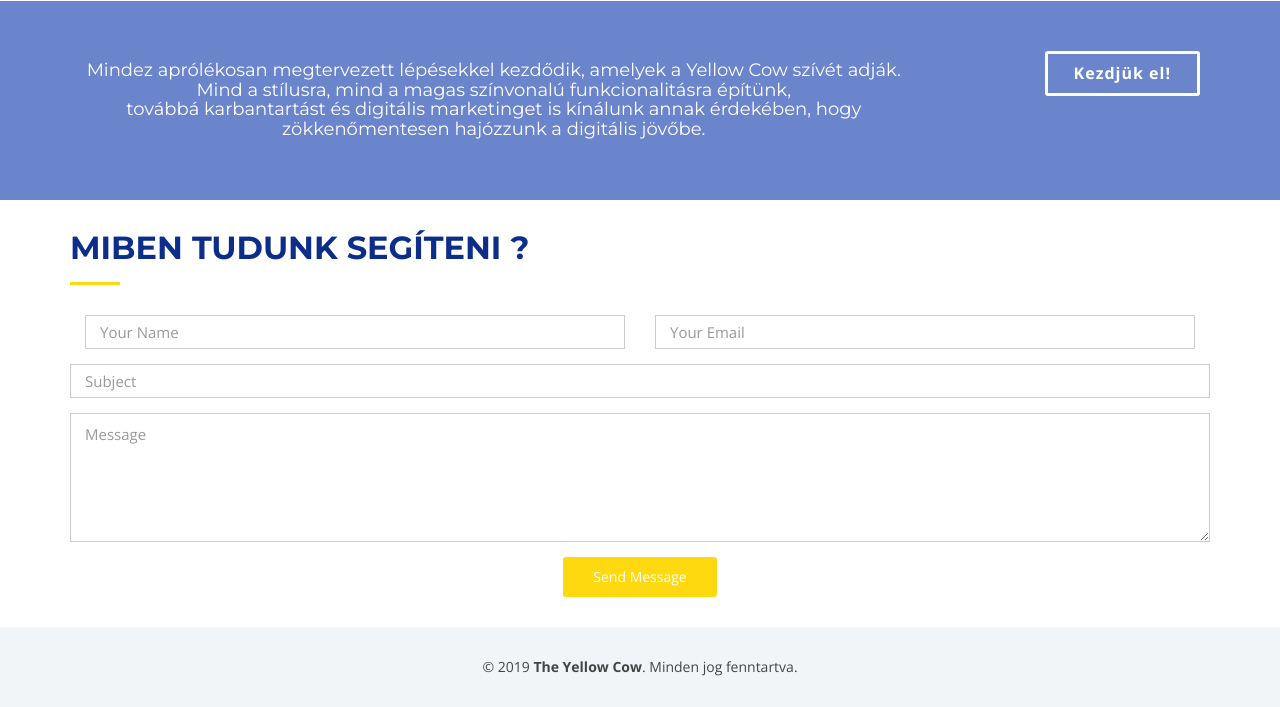
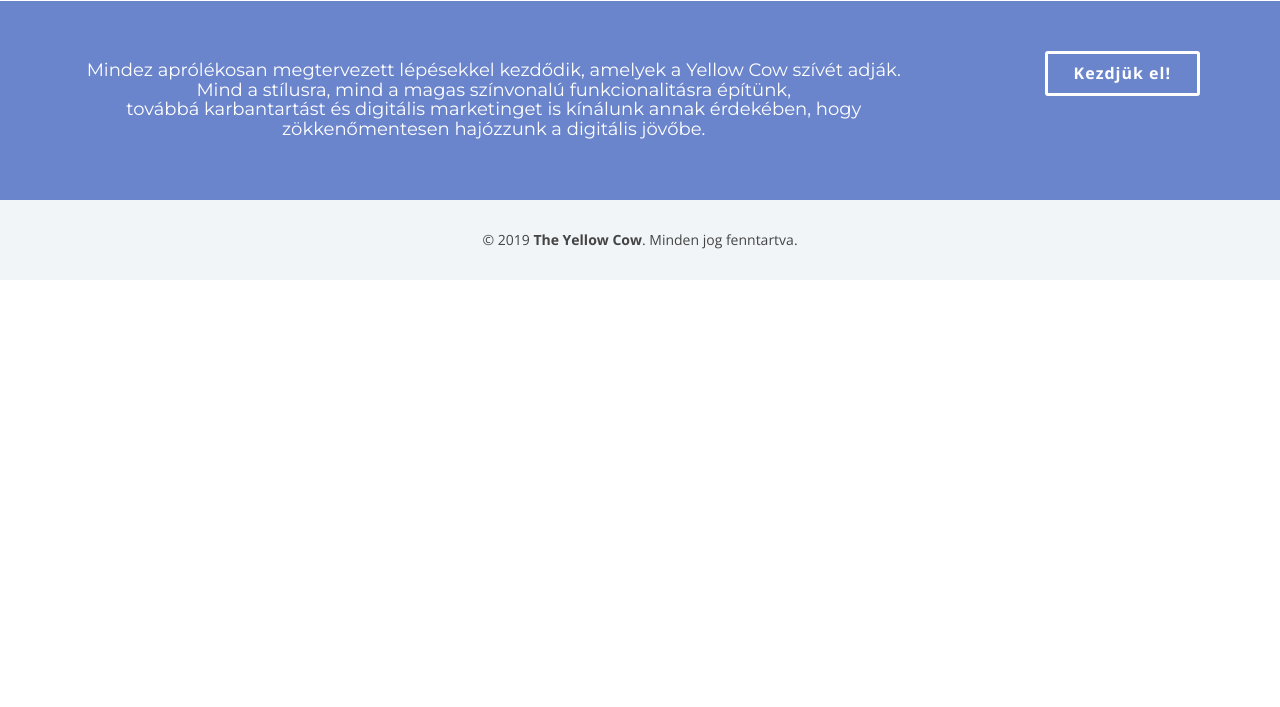
Before and after one commit to FerencKovacs1/yellowcow, a Django app: page / in a window 1280 px wide. Shown: the part 2240-2947 px from the top of the page. After the commit the page ends 2520 px from the top, so only its background shows below. Run offline with Django 3.2, Linux system fonts and the light colour scheme; some libraries are stand-ins or nearby versions.

Commit message:
without contact section in the end

```diff
--- a/homepage/static/css/home.css
+++ b/homepage/static/css/home.css
@@ -134,7 +134,6 @@ h6 {
   width: 100%;
   height: 60vh;
   position: relative;
-  background: url("...jpg") no-repeat;
   background-size: cover;
 }
 
--- a/homepage/templates/home/home.html
+++ b/homepage/templates/home/home.html
@@ -46,7 +46,6 @@
           <li class="menu-active"><a href="#body">Főoldal</a></li>
           <li><a href="#about">Rólunk</a></li>
           <li><a href="#services">Szolgáltatások</a></li>
-
           <li><a href="#contact">Kapcsolat</a></li>
         </ul>
       </nav><!-- #nav-menu-container -->
@@ -162,7 +161,7 @@
             </div>
           </div>
           <div class="col-lg-6">
-            <div class="box wow">
+            <div class="box wow animated infinite pulse slow delay-2s">
               <div class="icon"><i class="fa fa-shopping-bag"></i></div>
               <h4 class="title"><a href="">Adatvezérelt stratégia</a></h4>
               <p class="description">Értsd meg és használd jobban az adataidat, együtt megtaláljuk könönséged
@@ -303,51 +302,6 @@
 
           </div>
         </section><!-- #call-to-action -->
-    <!--==========================
-      Contact Section
-    ============================-->
-    <section id="contact" class="wow fadeInUp">
-      <div class="container">
-        <div class="section-header">
-          <h2>Miben tudunk segíteni ?</h2>
-        </div>
-
-      </div>
-      <!--
-      <div class="container mb-4">
-        <iframe src="https://www.google.com/maps/embed?pb=!1m18!1m12!1m3!1d22864.11283411948!2d-73.96468908098944!3d40.630720240038435!2m3!1f0!2f0!3f0!3m2!1i1024!2i768!4f13.1!3m3!1m2!1s0x89c24fa5d33f083b%3A0xc80b8f06e177fe62!2sNew+York%2C+NY%2C+USA!5e0!3m2!1sen!2sbg!4v1540447494452" width="100%" height="380" frameborder="0" style="border:0" allowfullscreen></iframe>
-      </div>-->
-
-      <div class="container">
-        <div class="form">
-          <div id="sendmessage">Your message has been sent. Thank you!</div>
-          <div id="errormessage"></div>
-          <form action="" method="post" role="form" class="contactForm">
-            <div class="form-row">
-              <div class="form-group col-md-6">
-                <input type="text" name="name" class="form-control" id="name" placeholder="Your Name" data-rule="minlen:4" data-msg="Please enter at least 4 chars" />
-                <div class="validation"></div>
-              </div>
-              <div class="form-group col-md-6">
-                <input type="email" class="form-control" name="email" id="email" placeholder="Your Email" data-rule="email" data-msg="Please enter a valid email" />
-                <div class="validation"></div>
-              </div>
-            </div>
-            <div class="form-group">
-              <input type="text" class="form-control" name="subject" id="subject" placeholder="Subject" data-rule="minlen:4" data-msg="Please enter at least 8 chars of subject" />
-              <div class="validation"></div>
-            </div>
-            <div class="form-group">
-              <textarea class="form-control" name="message" rows="5" data-rule="required" data-msg="Please write something for us" placeholder="Message"></textarea>
-              <div class="validation"></div>
-            </div>
-            <div class="text-center"><button type="submit">Send Message</button></div>
-          </form>
-        </div>
-
-      </div>
-    </section><!-- #contact -->
-
   </main>
 
   <!--==========================
@@ -362,18 +316,6 @@
   </footer><!-- #footer -->
 
 
-  <!-- JavaScript Libraries -->
-  <script src="lib/jquery/jquery.min.js"></script>
-  <script src="lib/jquery/jquery-migrate.min.js"></script>
-  <script src="lib/bootstrap/js/bootstrap.bundle.min.js"></script>
-  <script src="lib/easing/easing.min.js"></script>
-  <script src="lib/superfish/hoverIntent.js"></script>
-  <script src="lib/superfish/superfish.min.js"></script>
-  <script src="lib/wow/wow.min.js"></script>
-  <script src="lib/owlcarousel/owl.carousel.min.js"></script>
-  <script src="lib/magnific-popup/magnific-popup.min.js"></script>
-  <script src="lib/sticky/sticky.js"></script>
-
 
   <!-- Template Main Javascript File -->
   <script src="js/main.js"></script>
--- a/homepage/urls.py
+++ b/homepage/urls.py
@@ -7,8 +7,6 @@ from django.views.generic.base import RedirectView
 urlpatterns = [
     url(r'^$', views.index, name='index'),
     url('favicon.ico', RedirectView.as_view(url=staticfiles_storage.url('img/favicon.ico'))),
-    url(r'seo^$', views.index, name='index'),
-    url(r'ppc-kampány^$', views.index, name='index'),
 
 
 
```
Also changed, not shown: homepage/templates/home/kapcsolat.html (added).
